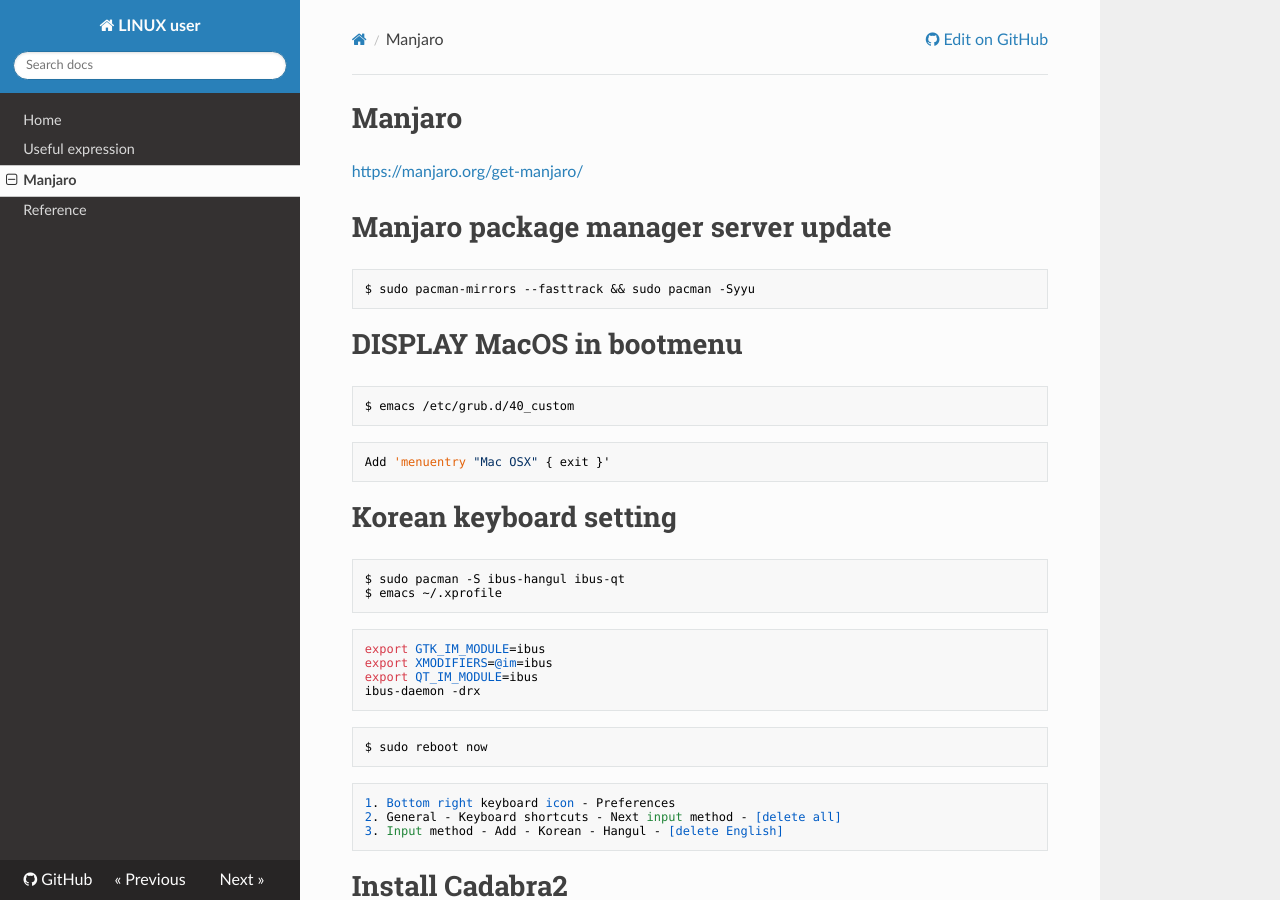
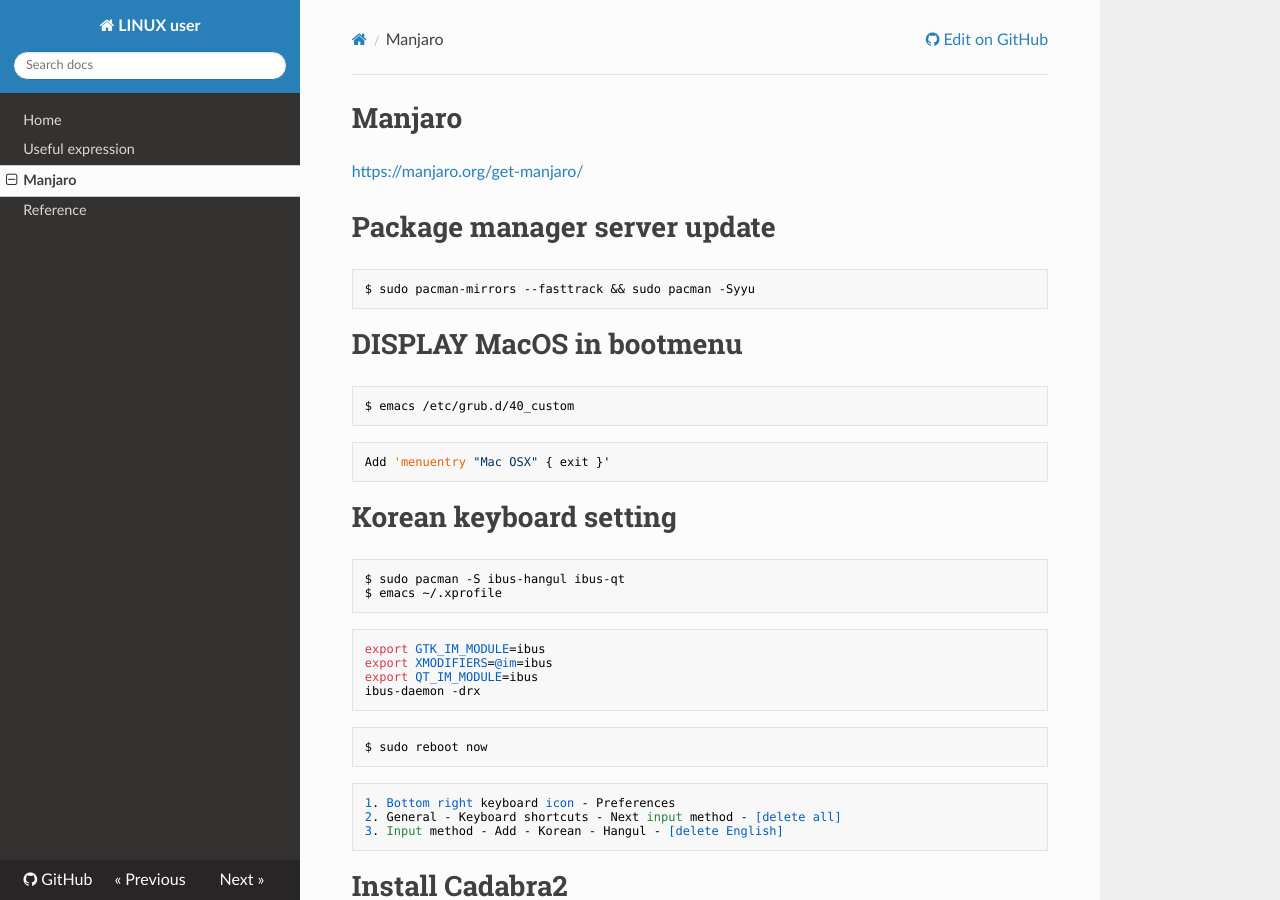
Before and after one commit to WonyoungCho/LINUX, an MkDocs documentation site: the page built from docs/manjaro_conf.md, in a window 1280 px wide and 900 px high. Built offline with MkDocs 1.6.1, drawn with Linux system fonts in a browser that asks for light colours; nearby versions of some CDN libraries; old or Windows-style settings are respelled for this version of MkDocs.

Commit message:
Update manjaro_conf.md

````diff
--- a/docs/manjaro_conf.md
+++ b/docs/manjaro_conf.md
@@ -2,7 +2,7 @@
 
 <a href="https://manjaro.org/get-manjaro/" target="_blank"> https://manjaro.org/get-manjaro/ </a>
 
-# Manjaro package manager server update
+# Package manager server update
 ```sh
 $ sudo pacman-mirrors --fasttrack && sudo pacman -Syyu
 ```
````
